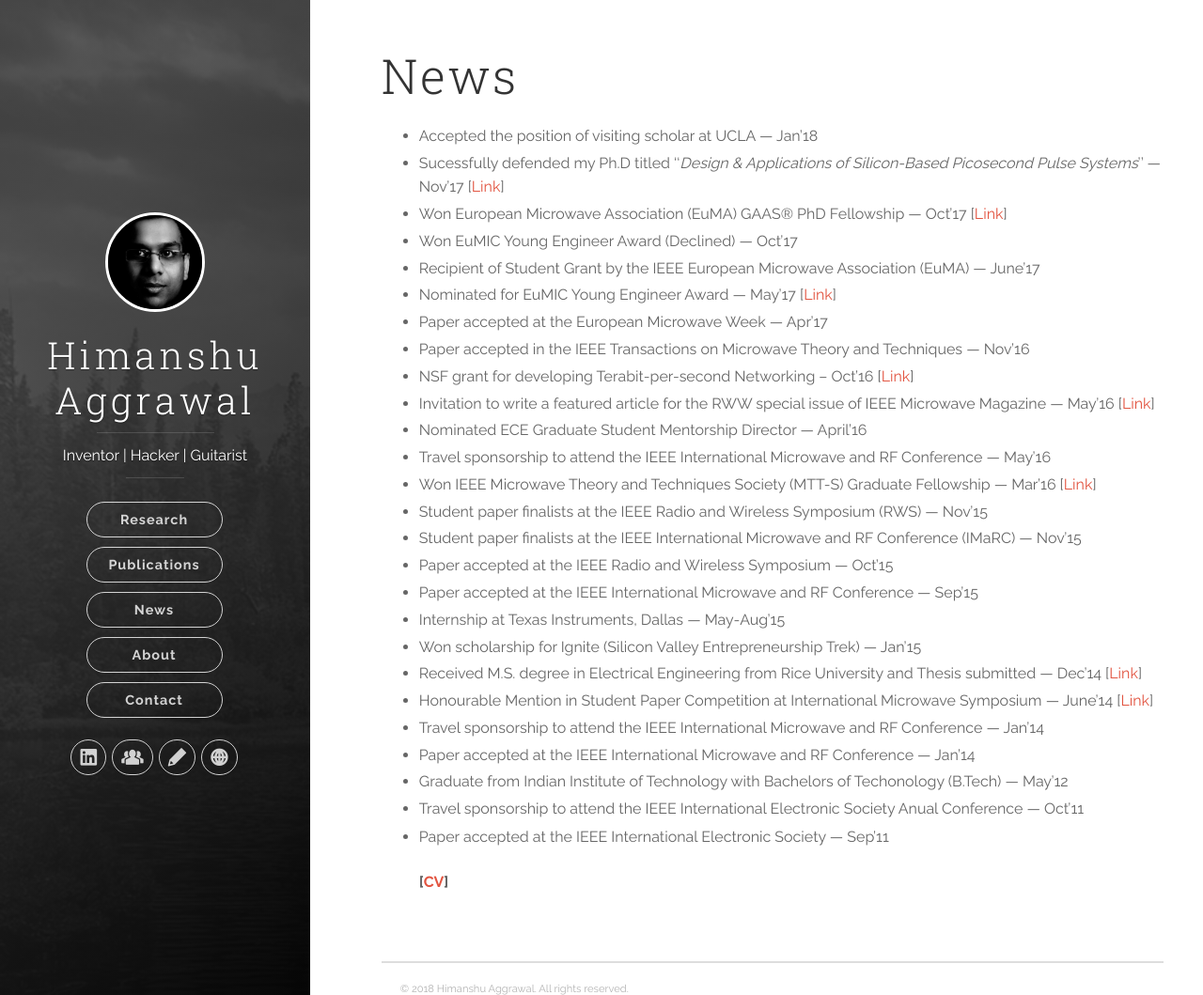
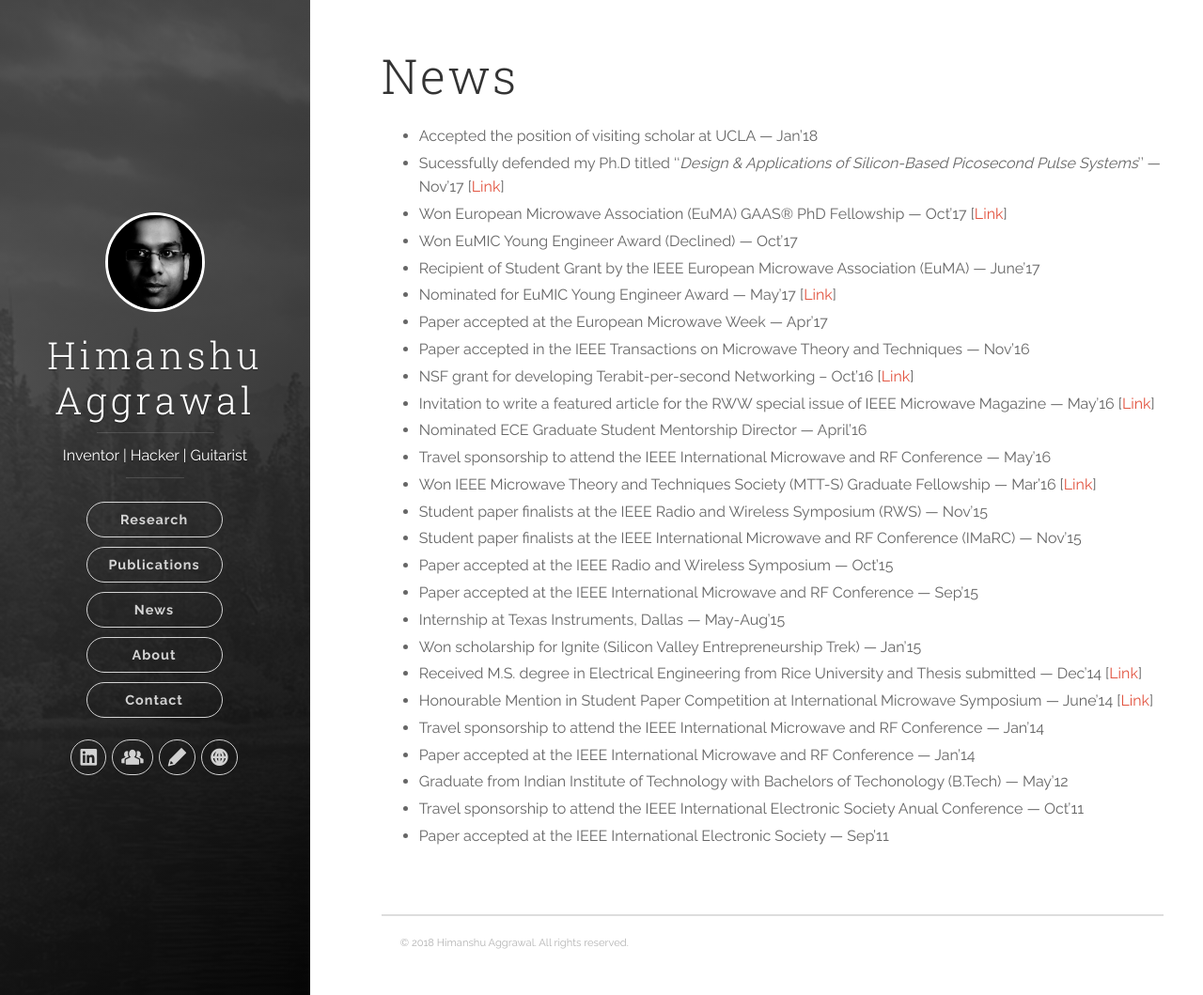
Before and after one commit to ahimanshu13/ahimanshu13.github.io, a Jekyll site: the page built from news/index.md, in a window 1280 px wide and 1059 px high. Shown: the whole window at 94% size. Built offline with Jekyll 4.4.1, drawn with Linux system fonts in a browser that asks for light colours; nearby versions of some CDN libraries.

Commit message:
Removed CV

```diff
--- a/news/index.md
+++ b/news/index.md
@@ -30,5 +30,3 @@ published: true
 - Graduate from Indian Institute of Technology with Bachelors of Techonology (B.Tech) --- May'12
 - Travel sponsorship to attend the IEEE International Electronic Society Anual Conference --- Oct'11
 - Paper accepted at the IEEE International Electronic Society --- Sep'11
-
-	 **[[CV](http://himanshua.com/Documents/Resume.pdf){:target="_blank"}]**
```
